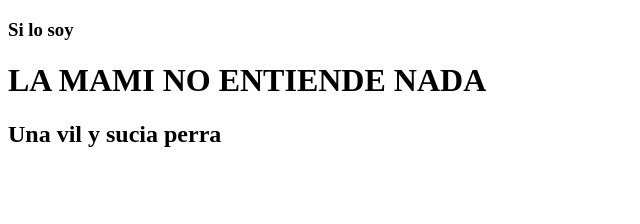
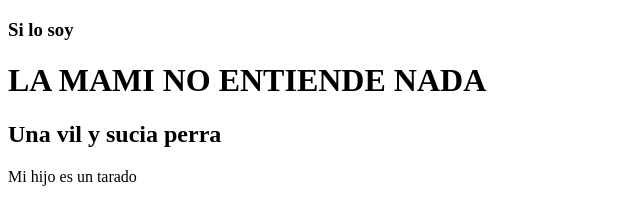
Before and after one commit to SoledadTaborda/Ahorcado_eze_Y_sole, a plain HTML site: page Index.html in a window 1280 px wide. Shown: the whole page, without its empty margins (0-640 px from the left). Drawn offline with Linux system fonts and the light colour scheme.

Commit message:
Update Index.html

```diff
--- a/Index.html
+++ b/Index.html
@@ -15,4 +15,6 @@
     <h3>Si lo soy</h3>
     <h1>LA MAMI NO ENTIENDE NADA</h1>
     <h2>Una vil y sucia perra</h2>
+    <p>Mi hijo es un tarado</p>
+
 </main>
```
